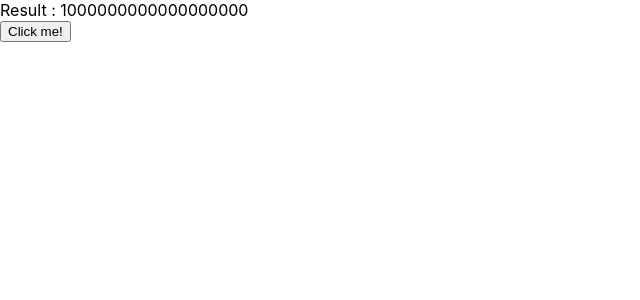
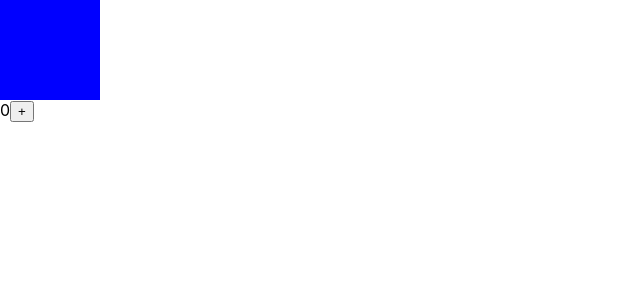
Before and after one commit to HY219/TIL, a React (Create React App) app in the folder FE_DevCourse/Week12/Day55/kdt-app/: page / in a window 1280 px wide. Shown: the top 300 px of the page, without its empty margins (0-640 px from the left). Built offline with nearby package versions, Linux system fonts and the light colour scheme.

Commit message:
Feat: React.memo - 부모 컴포넌트만 변경이 있을 경우, 자식 컴포넌트 리렌더링 방지

```diff
--- a/FE_DevCourse/Week12/Day55/kdt-app/src/App.js
+++ b/FE_DevCourse/Week12/Day55/kdt-app/src/App.js
@@ -1,22 +1,18 @@
-// useMemo
-// 최적화를 위해 사용하는 Hook
 // 1. 함수 컴포넌트는 자신의 상태가 변경될 때 리렌더링된다.
 // 2. 부모 컴포넌트로 부터 받는 prop이 변경될 때 리렌더링된다.
 // 3. 부모 컴포넌트의 상태가 변경되면 리렌더링된다.
-// 만약 연산의 속도가 느린 컴포넌트라면?
-
-// 매번 리렌더링 되지 않도록 막는다.
-// :을 추가 했을 때, sum 값은 리렌더링 되지 않도록 해보자.
+// React.memo
 import { useState } from "react";
-import ShowSum from "./components/ShowSum";
+import Box from "./components/Box";
 
 function App() {
-  const [label, setLabel] = useState("Result");
+  const [count, setCount] = useState(0);
 
   return (
     <div>
-      <ShowSum label={label} n={1000000000} />
-      <button onClick={() => setLabel(label + ":")}>Click me!</button>
+      <Box />
+      {count}
+      <button onClick={() => setCount(count + 1)}>+</button>
     </div>
   );
 }
--- /dev/null
+++ b/FE_DevCourse/Week12/Day55/kdt-app/src/components/Box/index.js
@@ -0,0 +1,15 @@
+import React from "react";
+
+// 리렌더링 방지
+// 자식 컴포넌트(Box)는 변경이 없고, 부모 컴포넌트(App)만 변경이 있을 경우
+const Box = React.memo(() => {
+  console.log("Rendered");
+  const style = {
+    width: 100,
+    height: 100,
+    backgroundColor: "blue",
+  };
+  return <div style={style}></div>;
+});
+
+export default Box;
```
Also changed, not shown: FE_DevCourse/Week12/Day55/kdt-app/src/workedAppBefore/ShowSum.js (added, +24 -0 lines).
